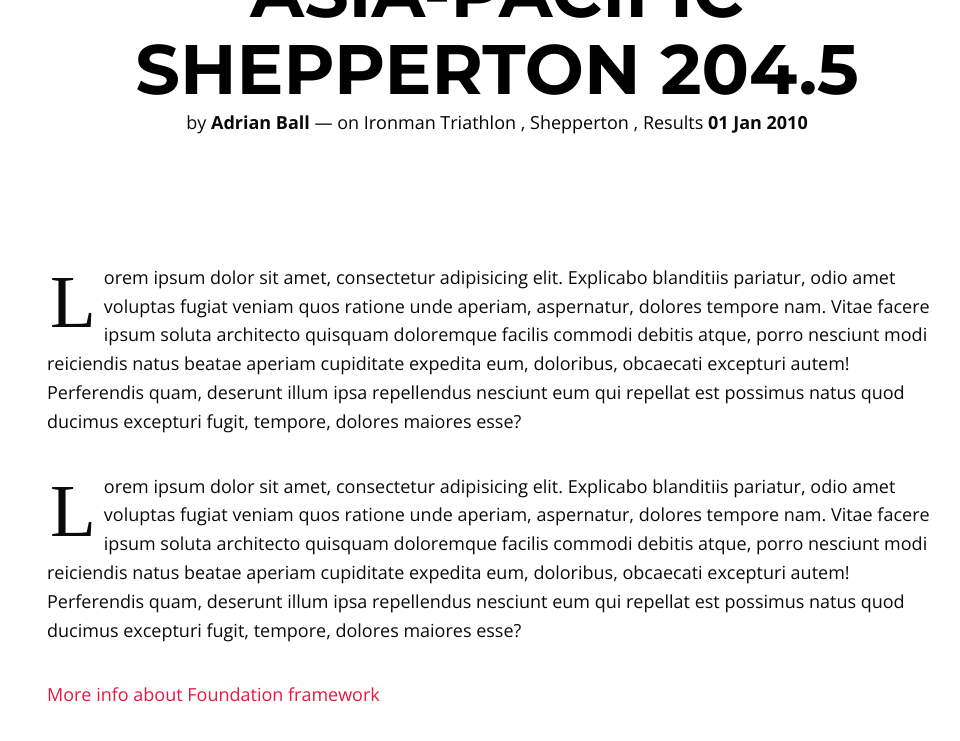
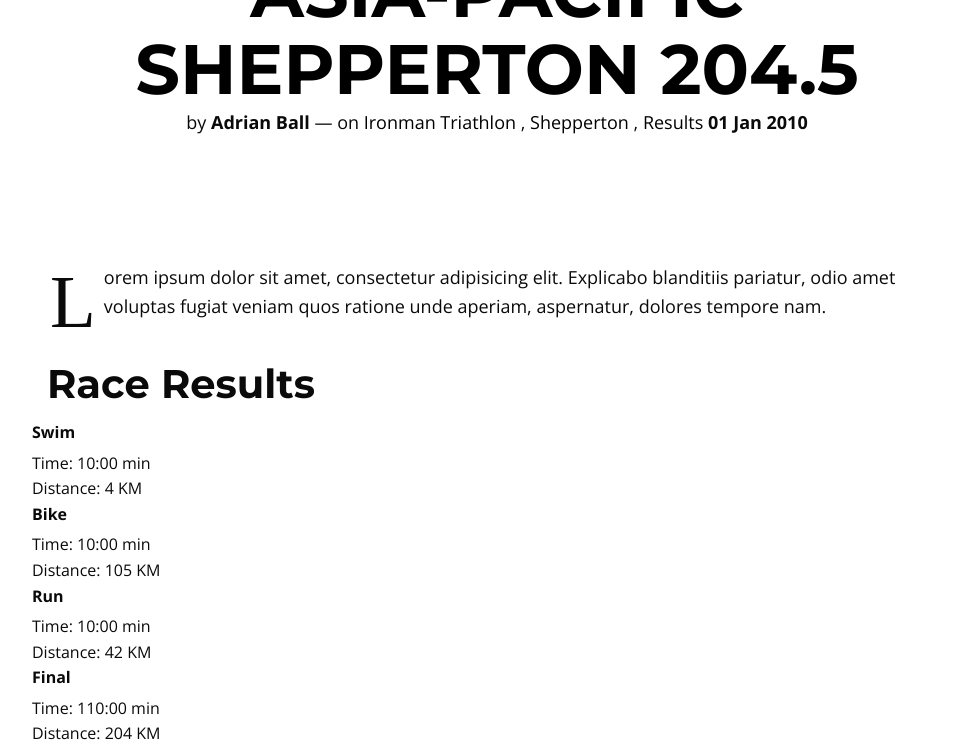
Before and after one commit to roachhd/archie, a Jekyll site: the page built from _posts/2010-01-01-my-sample-post.md, in a window 1280 px wide and 900 px high, scrolled down 266 px, cut to the strip 0-741 px from the top of the window. Shown: the whole strip, without its empty margins (143-1103 px from the left). Built offline with Jekyll 4.4.1, drawn with Linux system fonts in a browser that asks for light colours; nearby versions of some CDN libraries; library files that are not in the unit come from our copies; Markdown is read by kramdown in place of the engine named in the settings.

Commit message:
Update 2010-01-01-my-sample-post.md

```diff
--- a/_posts/2010-01-01-my-sample-post.md
+++ b/_posts/2010-01-01-my-sample-post.md
@@ -11,11 +11,27 @@
 ---
 <div class="row">
     <div class="small-12 medium-6 columns">
-        <p>Lorem ipsum dolor sit amet, consectetur adipisicing elit. Explicabo blanditiis pariatur, odio amet voluptas fugiat veniam quos ratione unde aperiam, aspernatur, dolores tempore nam. Vitae facere ipsum soluta architecto quisquam doloremque facilis commodi debitis atque, porro nesciunt modi reiciendis natus beatae aperiam cupiditate expedita eum, doloribus, obcaecati excepturi autem! Perferendis quam, deserunt illum ipsa repellendus nesciunt eum qui repellat est possimus natus quod ducimus excepturi fugit, tempore, dolores maiores esse?</p>
+        <p>Lorem ipsum dolor sit amet, consectetur adipisicing elit. Explicabo blanditiis pariatur, odio amet voluptas fugiat veniam quos ratione unde aperiam, aspernatur, dolores tempore nam.</p>
+
+ <h2>Race Results</h2>
+
+<dl>
+  <dt>Swim</dt>
+    <dd>Time: 10:00 min</dd>
+    <dd>Distance: 4 KM</dd>
+  <dt>Bike</dt>
+    <dd>Time: 10:00 min</dd>
+    <dd>Distance: 105 KM</dd>
+  <dt>Run</dt>
+    <dd>Time: 10:00 min</dd>
+    <dd>Distance: 42 KM</dd>
+  <dt>Final</dt>
+    <dd>Time: 110:00 min</dd>
+    <dd>Distance: 204 KM</dd>
+</dl>
     </div>
+
     <div class="small-12 medium-6 columns">
         <p>Lorem ipsum dolor sit amet, consectetur adipisicing elit. Explicabo blanditiis pariatur, odio amet voluptas fugiat veniam quos ratione unde aperiam, aspernatur, dolores tempore nam. Vitae facere ipsum soluta architecto quisquam doloremque facilis commodi debitis atque, porro nesciunt modi reiciendis natus beatae aperiam cupiditate expedita eum, doloribus, obcaecati excepturi autem! Perferendis quam, deserunt illum ipsa repellendus nesciunt eum qui repellat est possimus natus quod ducimus excepturi fugit, tempore, dolores maiores esse?</p>
     </div>
 </div>
-
-[More info about Foundation framework](http://foundation.zurb.com/docs/)
```
